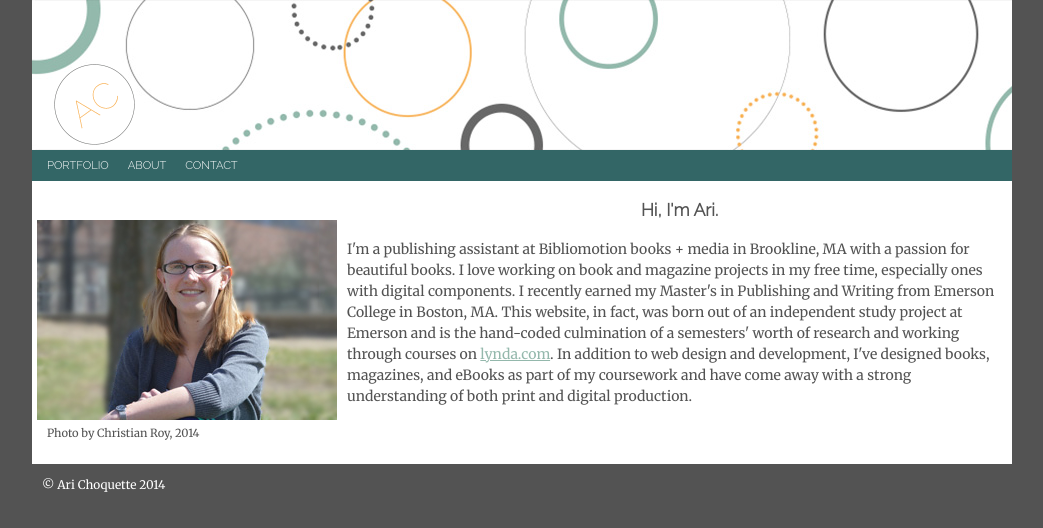
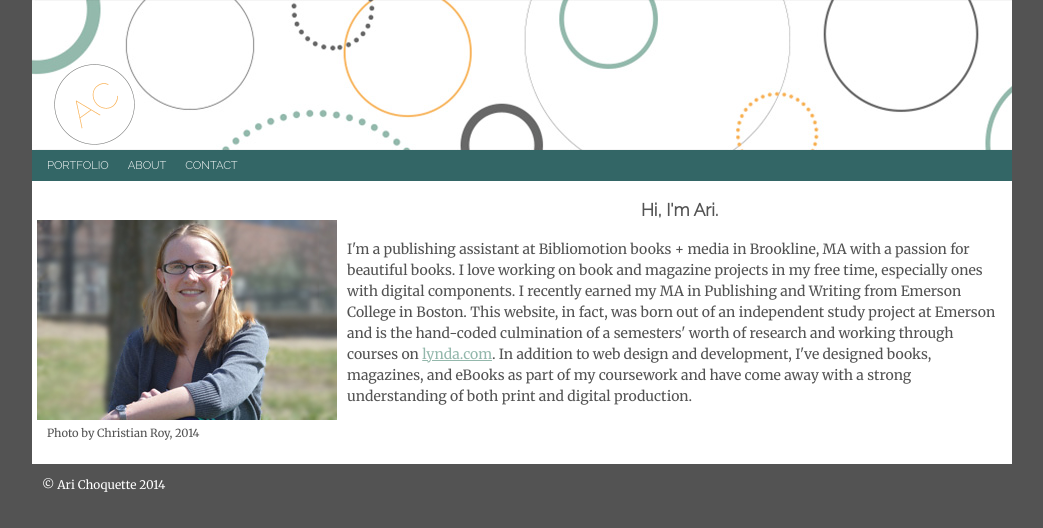
Before and after one commit to arinoel/arinoel.github.io, a plain HTML site: page about.html in a window 1280 px wide. Shown: the whole page, without its empty margins (118-1161 px from the left). Drawn offline with Linux system fonts and the light colour scheme.

Commit message:
Copy edits

```diff
--- a/about.html
+++ b/about.html
@@ -30,7 +30,7 @@
 					<p class="caption">Photo by Christian Roy, 2014</p>
 				</div>
 				<h2>Hi, I'm Ari.</h2>
-				<p class="about_me">I'm a publishing assistant at Bibliomotion books + media in Brookline, MA with a passion for beautiful books. I love working on book and magazine projects in my free time, especially ones with digital components. I recently earned my Master's in Publishing and Writing from Emerson College in Boston, MA. This website, in fact, was born out of an independent study project at Emerson and is the hand-coded culmination of a semesters' worth of research and working through courses on <a href="http://www.lynda.com">lynda.com</a>. In addition to web design and development, I've designed books, magazines, and eBooks as part of my coursework and have come away with a strong understanding of both print and digital production.
+				<p class="about_me">I'm a publishing assistant at Bibliomotion books + media in Brookline, MA with a passion for beautiful books. I love working on book and magazine projects in my free time, especially ones with digital components. I recently earned my MA in Publishing and Writing from Emerson College in Boston. This website, in fact, was born out of an independent study project at Emerson and is the hand-coded culmination of a semesters' worth of research and working through courses on <a href="http://www.lynda.com">lynda.com</a>. In addition to web design and development, I've designed books, magazines, and eBooks as part of my coursework and have come away with a strong understanding of both print and digital production.
 				<div class="clear-fix"></div>
 				</p>
 			</article>
```
